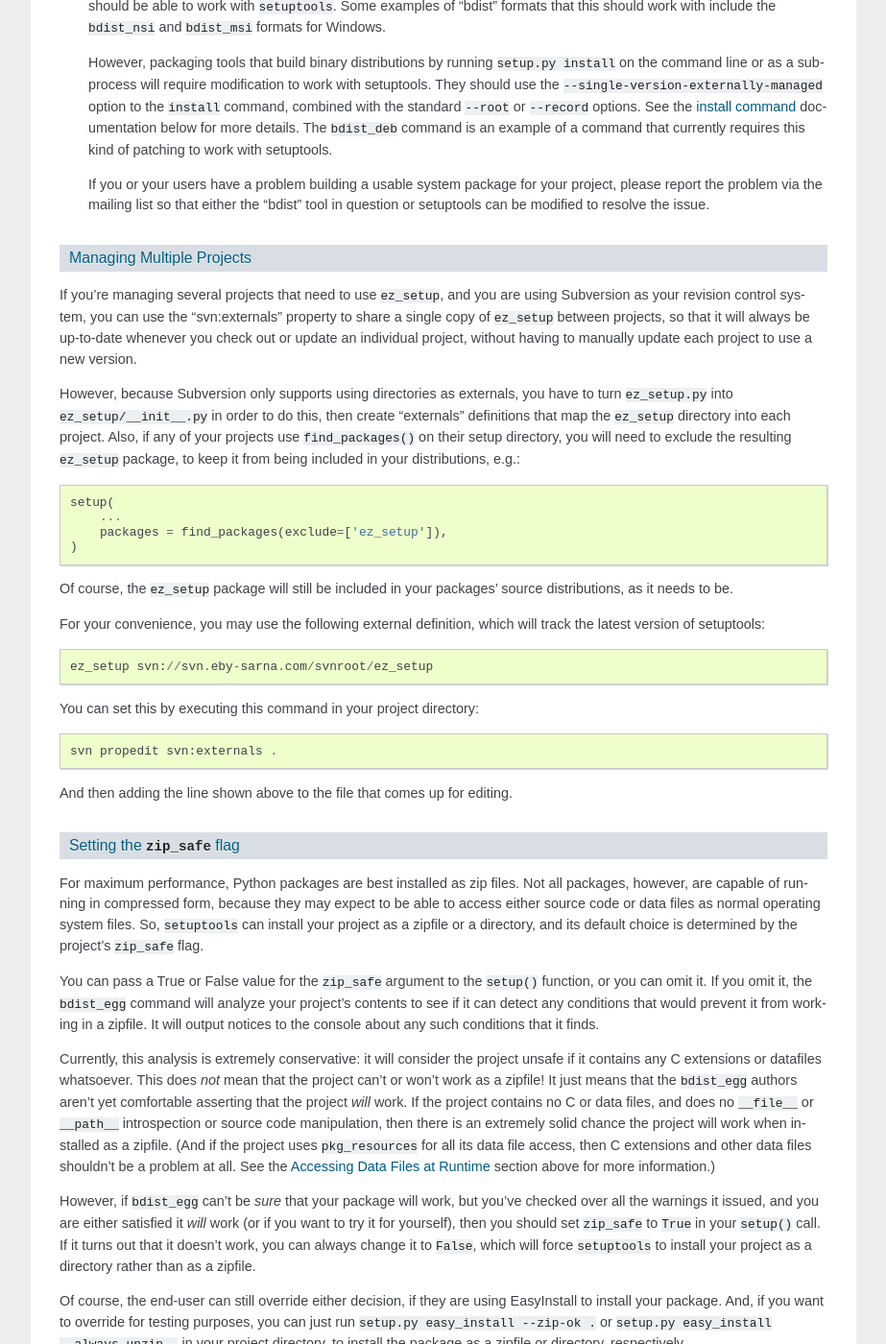
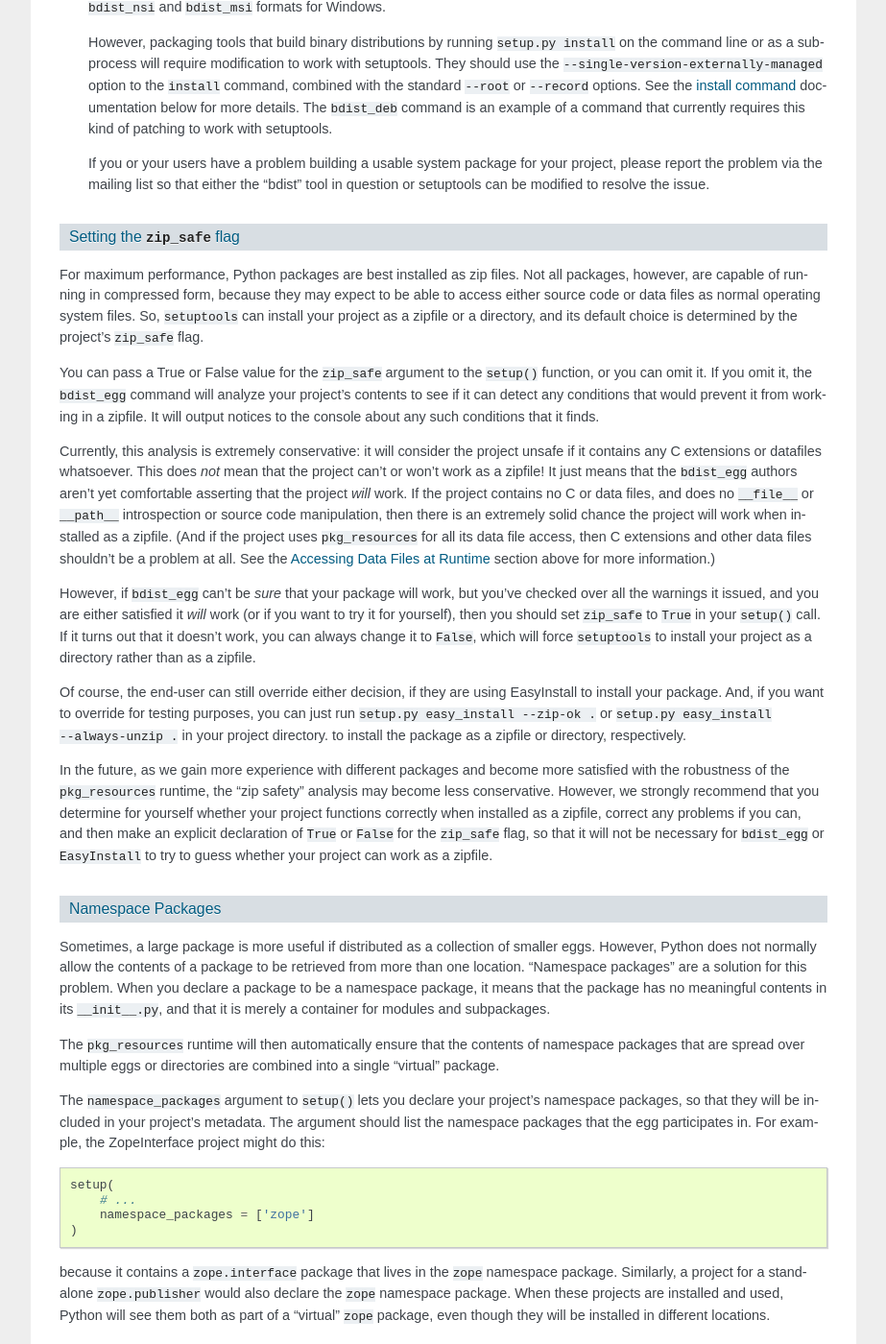
Before and after one commit to Distrotech/setuptools, a Sphinx documentation site: the page built from docs/setuptools.txt, in a window 1280 px wide and 1400 px high, scrolled down 19918 px. Shown: the whole window at 96% size, without its empty margins (198-1121 px from the left). Built offline with Sphinx 7.4.7, drawn with Linux system fonts in a browser that asks for light colours; the version number is read from the project's files by our own code; some of the changed text lies outside the part shown.

Commit message:
Removed section on Managing Multiple Projects. It only works for Subversion, which is substantially replaced by other SCM systems.

```diff
--- a/docs/setuptools.txt
+++ b/docs/setuptools.txt
@@ -1267,45 +1267,6 @@ Creating System Packages
     resolve the issue.
 
 
-
-Managing Multiple Projects
---------------------------
-
-If you're managing several projects that need to use ``ez_setup``, and you
-are using Subversion as your revision control system, you can use the
-"svn:externals" property to share a single copy of ``ez_setup`` between
-projects, so that it will always be up-to-date whenever you check out or update
-an individual project, without having to manually update each project to use
-a new version.
-
-However, because Subversion only supports using directories as externals, you
-have to turn ``ez_setup.py`` into ``ez_setup/__init__.py`` in order
-to do this, then create "externals" definitions that map the ``ez_setup``
-directory into each project.  Also, if any of your projects use
-``find_packages()`` on their setup directory, you will need to exclude the
-resulting ``ez_setup`` package, to keep it from being included in your
-distributions, e.g.::
-
-    setup(
-        ...
-        packages = find_packages(exclude=['ez_setup']),
-    )
-
-Of course, the ``ez_setup`` package will still be included in your
-packages' source distributions, as it needs to be.
-
-For your convenience, you may use the following external definition, which will
-track the latest version of setuptools::
-
-    ez_setup svn://svn.eby-sarna.com/svnroot/ez_setup
-
-You can set this by executing this command in your project directory::
-
-    svn propedit svn:externals .
-
-And then adding the line shown above to the file that comes up for editing.
-
-
 Setting the ``zip_safe`` flag
 -----------------------------
 
```
